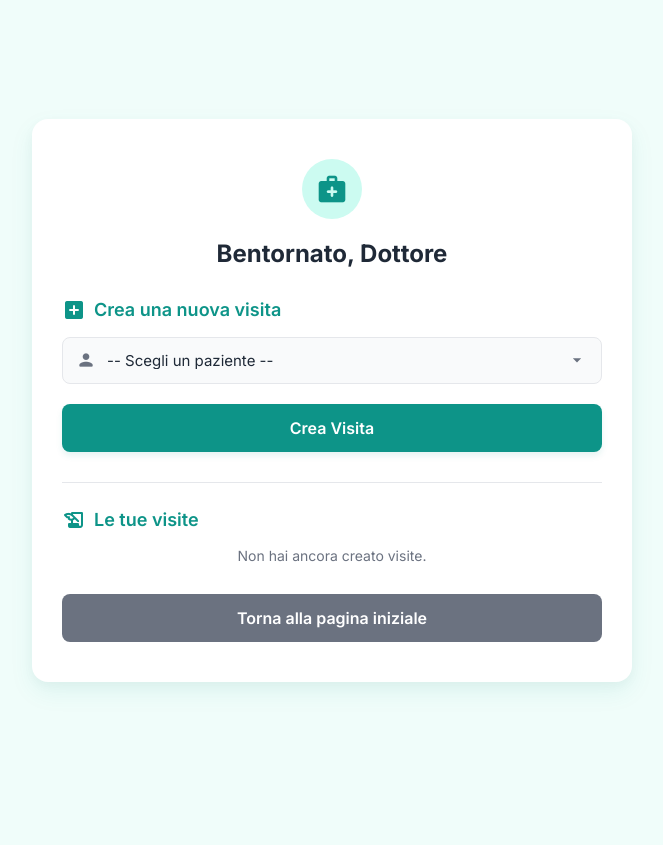
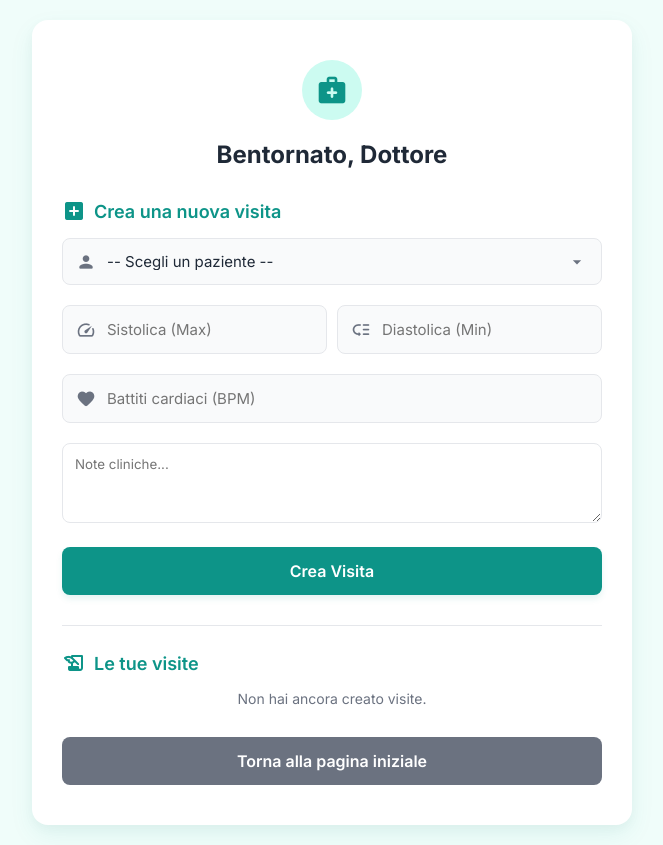
Before and after one commit to lmnkd/boh, a Flask app: template network/3-nodes-quickstart/backend/templates/doctor.html in a window 1280 px wide. Shown: the whole page, without its empty margins (308-971 px from the left). Before the commit the page ends 690 px from the top, so only its background shows below. Run offline with Flask 3, Linux system fonts and the light colour scheme; the template is opened without the code that fills it, so the values that code supplies are empty; parts of the project's set-up code (start-up, migrations or seed data) failed here and were passed over.

Commit message:
aggiunti campi

```diff
--- a/network/3-nodes-quickstart/backend/database/database.py
+++ b/network/3-nodes-quickstart/backend/database/database.py
@@ -99,6 +99,11 @@ class Visit(db.Model):
 
     patient_id = db.Column(db.Integer, db.ForeignKey('patients.id'), nullable=False)
     doctor_id = db.Column(db.Integer, db.ForeignKey('doctors.id'), nullable=False)
+
+    pressione_max = db.Column(db.Integer)
+    pressione_min = db.Column(db.Integer)
+    battiti = db.Column(db.Integer)
+    note = db.Column(db.Text)
 
     data_hash = db.Column(db.String(66), nullable=False)
     patient_hash = db.Column(db.String(66), nullable=False)
--- a/network/3-nodes-quickstart/backend/templates/doctor.html
+++ b/network/3-nodes-quickstart/backend/templates/doctor.html
@@ -28,6 +28,26 @@
                     </select>
                     <span class="material-icons-round input-icon">person</span>
                 </div>
+
+                <div style="display: grid; grid-template-columns: 1fr 1fr; gap: 10px;">
+                    <div class="input-group">
+                        <input type="number" id="pressione_max" placeholder="Sistolica (Max)" required min="50" max="250">
+                        <span class="material-icons-round input-icon">speed</span>
+                    </div>
+                    <div class="input-group">
+                        <input type="number" id="pressione_min" placeholder="Diastolica (Min)" required min="30" max="150">
+                        <span class="material-icons-round input-icon">low_priority</span>
+                    </div>
+                </div>
+
+                <div class="input-group">
+                    <input type="number" id="battiti" placeholder="Battiti cardiaci (BPM)" required min="30" max="220">
+                    <span class="material-icons-round input-icon">favorite</span>
+                </div>
+
+                <div class="input-group">
+                    <textarea id="note" placeholder="Note cliniche..." style="width: 100%; padding: 12px; border-radius: 8px; border: 1px solid var(--border-color); font-family: inherit; min-height: 80px;"></textarea>
+                </div>
                 <input type="hidden" id="doctor_id" value="{{ doctor.id }}">
                 <button type="submit" class="btn-primary">Crea Visita</button>
             </form>
@@ -48,7 +68,14 @@
                                 </span>
                             </div>
                             <div class="visit-details">
-                                <strong>Paziente:</strong> {{ visit.patient.nome }} {{ visit.patient.cognome }}
+                                <strong>Paziente:</strong> {{ visit.patient.nome }} {{ visit.patient.cognome }}<br>
+                                <div style="margin-top: 8px; padding-top: 8px; border-top: 1px dashed #eee;">
+                                    <span>🩸 <b>{{ visit.pressione_max }}/{{ visit.pressione_min }}</b> mmHg</span> |
+                                    <span>💓 <b>{{ visit.battiti }}</b> BPM</span>
+                                </div>
+                                {% if visit.note %}
+                                    <p style="font-style: italic; font-size: 12px; margin-top: 5px;">Note: {{ visit.note }}</p>
+                                {% endif %}
                             </div>
                             {% if visit.created_at %}
                                 <div class="visit-meta">
@@ -97,7 +124,11 @@
             e.preventDefault();
             const data = {
                 patient_id: document.getElementById("patient_id").value,
-                doctor_id: document.getElementById("doctor_id").value
+                doctor_id: document.getElementById("doctor_id").value,
+                pressione_max: document.getElementById("pressione_max").value,
+                pressione_min: document.getElementById("pressione_min").value,
+                battiti: document.getElementById("battiti").value,
+                note: document.getElementById("note").value
             };
 
             const res = await fetch("/api/visits", {
```
Also changed, not shown: network/3-nodes-quickstart/backend/controller/controller_visite.py (+26 -0 lines), network/3-nodes-quickstart/backend/templates/patient.html (+16 -2 lines).
